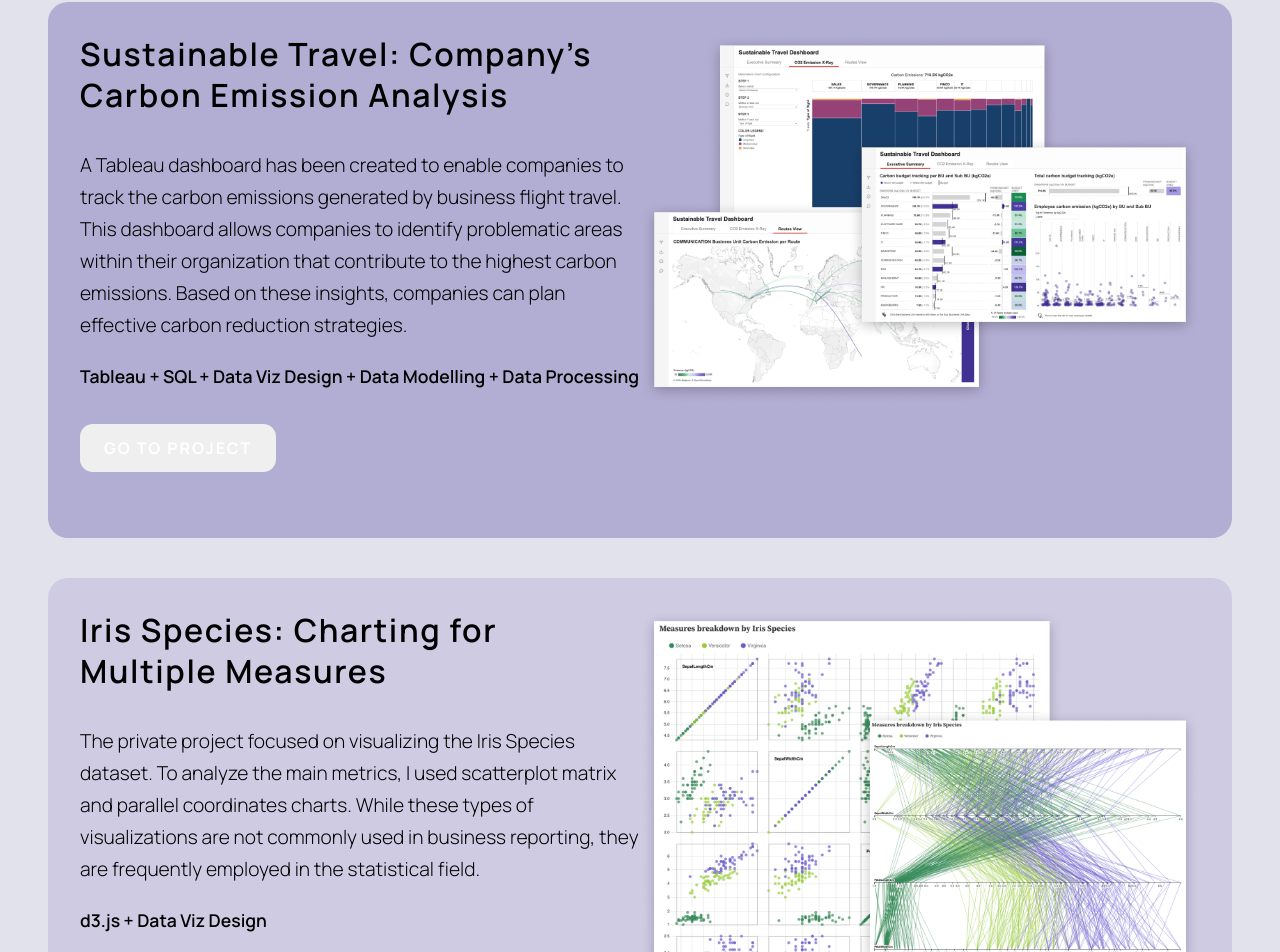
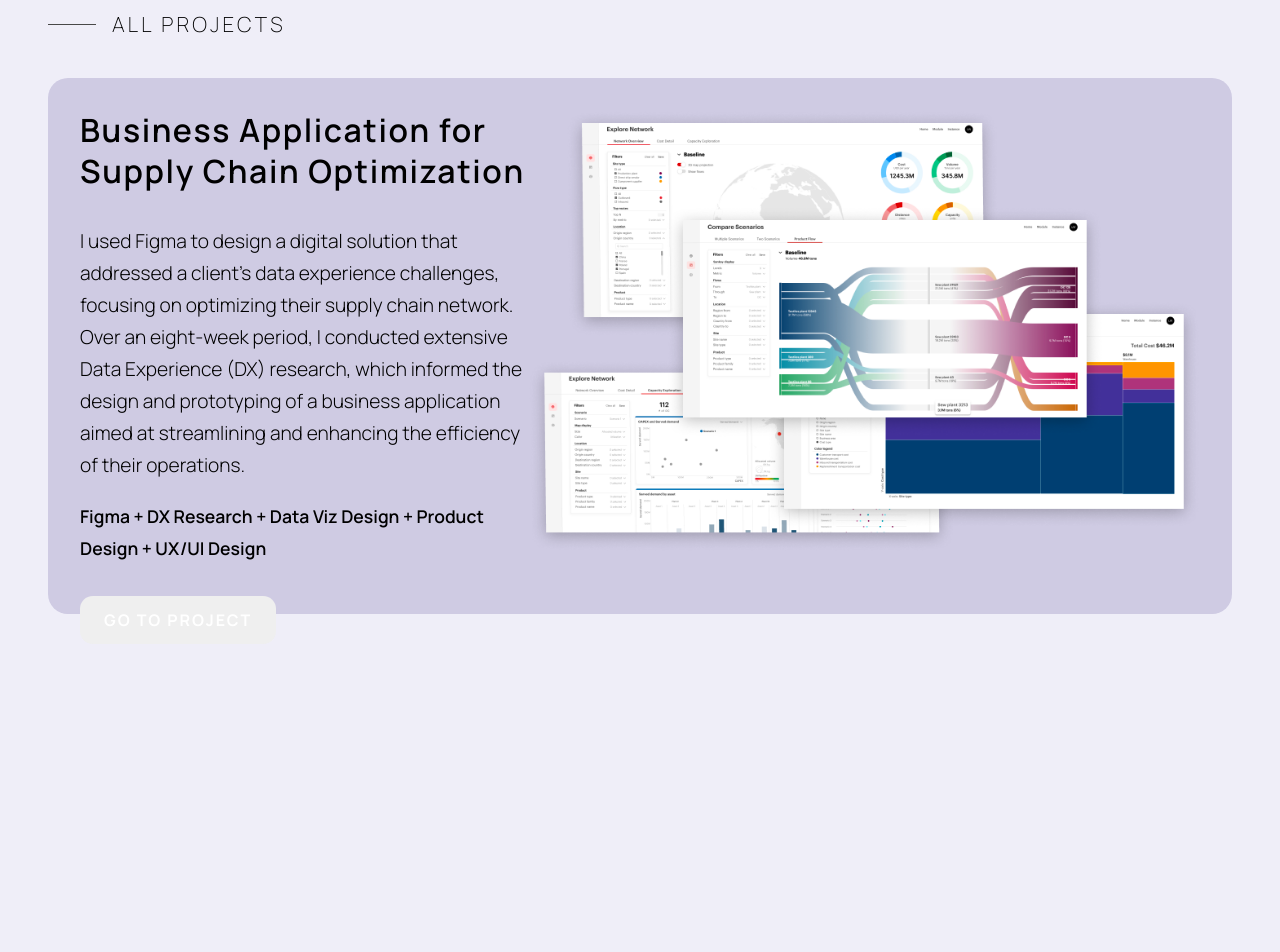
Before and after one commit to LiwiaWagner/Portfolio-Liwia-Wagner, a React (Create React App) app: page / in a window 1280 px wide. Shown: the part 1067-2019 px from the top of the page. Built offline with nearby package versions, Linux system fonts and the light colour scheme.

Commit message:
changes_09.10_1

```diff
--- a/src/UI/navbar/navbar.css
+++ b/src/UI/navbar/navbar.css
@@ -5,7 +5,7 @@ nav {
   top: 0;
   left: 0;
   background-color: var(--background-color);
-  opacity: 0.8;
+  opacity: 0.9;
   z-index: 99;
 }
 
--- a/src/components/card/Card.jsx
+++ b/src/components/card/Card.jsx
@@ -3,17 +3,34 @@ import React from "react";
 function Card(props) {
   const card = props.card;
   return (
+    <div id="four" className="project-container top-project-container-3">
+      <article>
         <div className="card-container">
           <div className="card-container-left">
             <p className="card-title">{card.title}</p>
             <p className="card-description">{card.description}</p>
             <p className="card-tools">{card.tools}</p>
-        <button className="btn-project">{card.btn_text}</button>
+            <button
+              className="btn-project"
+              style={{ backgroudColor: card.btn.color }}
+            >
+              {card.btn.text}
+            </button>
           </div>
           <div className="card-container-right">
-        <div className="img-desktop">{card.img_desktop}</div>
-        <div className="img-mobile">{card.img_mobile}</div>
+            <img
+              className="img-desktop"
+              src={card.images.desktop.src}
+              alt={card.images.desktop.alt}
+            />
+            <img
+              className="img-mobile"
+              src={card.images.mobile.src}
+              alt={card.images.mobile.alt}
+            />
           </div>
+        </div>
+      </article>
     </div>
   );
 }
--- a/src/components/card/card.css
+++ b/src/components/card/card.css
@@ -13,11 +13,11 @@
 }
 
 .card-container-left {
-  width: 100%;
+  width: 40%;
 }
 
 .card-container-right {
-  width: 100%;
+  width: 60%;
 }
 
 .card-title {
@@ -56,14 +56,6 @@
   letter-spacing: 0.12rem;
 }
 
-.btn-project-1 {
-  background-color: var(--btn-project-1);
-}
-
-.btn-project-2 {
-  background-color: var(--btn-project-2);
-}
-
 @media screen and (max-width: 430px) {
   .card-container {
     display: flex;
--- a/src/data.js
+++ b/src/data.js
@@ -10,79 +10,85 @@ import mobileImgCard4 from "../src/assets/m_card_picture_p4.png";
 export const cards = [
   {
     id: 1,
+    order: 4,
     title: "Business Application for Supply Chain Optimization",
     description: `I used Figma to design a digital solution that addressed a client’s data experience challenges, focusing on optimizing their supply chain network. Over an eight-week period, I conducted extensive Data Experience (DX) research, which informed the design and prototyping of a business application aimed at streamlining and enhancing the efficiency of their operations.`,
     tools:
       "Figma + DX Research + Data Viz Design + Product Design + UX/UI Design",
-    img_desktop: (
-      <img
-        src={desktopImgCard1}
-        alt="Sample pictures of data visualization project."
-      />
-    ),
-    img_mobile: (
-      <img
-        src={mobileImgCard1}
-        alt="Sample pictures of data visualization project."
-      />
-    ),
+    btn: { text: "GO TO PROJECT", color: "var(--btn-project-1)" },
+    images: {
+      desktop: {
+        src: desktopImgCard1,
+        alt: "Sample pictures of data visualization project.",
+      },
+      mobile: {
+        src: mobileImgCard1,
+        alt: "Sample pictures of data visualization project.",
+      },
+    },
   },
-  {
-    id: 2,
-    title: "Sustainable Travel: Company’s Carbon Emission Analysis",
-    description:
-      "A Tableau dashboard has been created to enable companies to track the carbon emissions generated by business flight travel. This dashboard allows companies to identify problematic areas within their organization that contribute to the highest carbon emissions. Based on these insights, companies can plan effective carbon reduction strategies.",
-    tools: "Tableau + SQL + Data Viz Design + Data Modelling + Data Processing",
-    img_desktop: (
-      <img
-        src={desktopImgCard2}
-        alt="Sample pictures of data visualization project."
-      />
-    ),
-    img_mobile: (
-      <img
-        src={mobileImgCard2}
-        alt="Sample pictures of data visualization project."
-      />
-    ),
-  },
-  {
-    id: 3,
-    title: "Iris Species: Charting for Multiple Measures",
-    description:
-      "The private project focused on visualizing the Iris Species dataset. To analyze the main metrics, I used scatterplot matrix and parallel coordinates charts. While these types of visualizations are not commonly used in business reporting, they are frequently employed in the statistical field.",
-    tools: "d3.js + Data Viz Design",
-    img_desktop: (
-      <img
-        src={desktopImgCard3}
-        alt="Sample pictures of data visualization project."
-      />
-    ),
-    img_mobile: (
-      <img
-        src={mobileImgCard3}
-        alt="Sample pictures of data visualization project."
-      />
-    ),
-  },
-  {
-    id: 4,
-    title: `Google BI Certificate:
-    Cyclistic Capstone Project`,
-    description:
-      "The capstone project of preparing Cyclistic’s customer analysis serves as final assignment for Google Business Intelligence Professional Certification.",
-    tools: "Tableau + Mapbox + SQL + Data Analysis + Data Viz Design",
-    img_desktop: (
-      <img
-        src={desktopImgCard4}
-        alt="Sample pictures of data visualization project."
-      />
-    ),
-    img_mobile: (
-      <img
-        src={mobileImgCard4}
-        alt="Sample pictures of data visualization project."
-      />
-    ),
-  },
+  // {
+  //   id: 2,
+  //   order: 1,
+  //   title: "Sustainable Travel: Company’s Carbon Emission Analysis",
+  //   description:
+  //     "A Tableau dashboard has been created to enable companies to track the carbon emissions generated by business flight travel. This dashboard allows companies to identify problematic areas within their organization that contribute to the highest carbon emissions. Based on these insights, companies can plan effective carbon reduction strategies.",
+  //   tools: "Tableau + SQL + Data Viz Design + Data Modelling + Data Processing",
+  //   btn_text: "GO TO PROJECT",
+  //   img_desktop: (
+  //     <img
+  //       src={desktopImgCard2}
+  //       alt="Sample pictures of data visualization project."
+  //     />
+  //   ),
+  //   img_mobile: (
+  //     <img
+  //       src={mobileImgCard2}
+  //       alt="Sample pictures of data visualization project."
+  //     />
+  //   ),
+  // },
+  // {
+  //   id: 3,
+  //   order: 3,
+  //   title: "Iris Species: Charting for Multiple Measures",
+  //   description:
+  //     "The private project focused on visualizing the Iris Species dataset. To analyze the main metrics, I used scatterplot matrix and parallel coordinates charts. While these types of visualizations are not commonly used in business reporting, they are frequently employed in the statistical field.",
+  //   tools: "d3.js + Data Viz Design",
+  //   btn_text: "GO TO OBSERVABLE NOTEBOOK",
+  //   img_desktop: (
+  //     <img
+  //       src={desktopImgCard3}
+  //       alt="Sample pictures of data visualization project."
+  //     />
+  //   ),
+  //   img_mobile: (
+  //     <img
+  //       src={mobileImgCard3}
+  //       alt="Sample pictures of data visualization project."
+  //     />
+  //   ),
+  // },
+  // {
+  //   id: 4,
+  //   order: 2,
+  //   title: `Google BI Certificate:
+  //   Cyclistic Capstone Project`,
+  //   description:
+  //     "The capstone project of preparing Cyclistic’s customer analysis serves as final assignment for Google Business Intelligence Professional Certification.",
+  //   tools: "Tableau + Mapbox + SQL + Data Analysis + Data Viz Design",
+  //   btn_text: "GO TO PROJECT",
+  //   img_desktop: (
+  //     <img
+  //       src={desktopImgCard4}
+  //       alt="Sample pictures of data visualization project."
+  //     />
+  //   ),
+  //   img_mobile: (
+  //     <img
+  //       src={mobileImgCard4}
+  //       alt="Sample pictures of data visualization project."
+  //     />
+  //   ),
+  // },
 ];
--- a/src/pages/home/Home.jsx
+++ b/src/pages/home/Home.jsx
@@ -4,15 +4,7 @@ import { useGSAP } from "@gsap/react";
 import gsap from "gsap";
 import "./home.css";
 import "../../components/card/card.css";
-import "./../../data";
-import desktopImgCard1 from "../../assets/d_card_picture_p1.png";
-import mobileImgCard1 from "../../assets/m_card_picture_p1.png";
-import desktopImgCard2 from "../../assets/d_card_picture_p2.png";
-import mobileImgCard2 from "../../assets/m_card_picture_p2.png";
-import desktopImgCard3 from "../../assets/d_card_picture_p3.png";
-import mobileImgCard3 from "../../assets/m_card_picture_p3.png";
-import desktopImgCard4 from "../../assets/d_card_picture_p4.png";
-import mobileImgCard4 from "../../assets/m_card_picture_p4.png";
+import { cards } from "./../../data";
 import Card from "../../components/card/Card";
 
 const getConfig = (trigger, startColor, endColor) => {
@@ -31,6 +23,9 @@ const getConfig = (trigger, startColor, endColor) => {
 };
 
 const Home = () => {
+  const topCards = cards.filter((card) => [1, 2, 3].includes(card.id));
+  const orderedCards = [...cards].sort((a, b) => a.order - b.order);
+
   useGSAP(() => {
     gsap
       .timeline()
@@ -74,21 +69,9 @@ const Home = () => {
         <h2 className="projects-title">TOP PROJECTS</h2>
       </div>
       <section className="projects-container top-projects-container">
-        <div id="two" className="project-container top-project-container-1">
-          <article className="card-container-left">
-            <Card card={cards[0]} />
-          </article>
-        </div>
-        <div id="three" className="project-container top-project-container-2">
-          <article className="card-container-left">
-            <Card card={cards[1]} />
-          </article>
-        </div>
-        <div id="four" className="project-container top-project-container-3">
-          <article className="card-container-right">
-            <Card card={cards[2]} />
-          </article>
-        </div>
+        {topCards.map((card, index) => (
+          <Card key={index} card={card} />
+        ))}
       </section>
 
       <div className="carousel"></div>
@@ -96,27 +79,10 @@ const Home = () => {
       <div>
         <h2 className="projects-title">ALL PROJECTS</h2>
       </div>
-      <section className="projects-container all-projects-container ">
-        <div id="two" className="project-container top-project-container-2">
-          <div className="card-container-right">
-            <Card card={cards[1]} />
-          </div>
-        </div>
-        <div id="three" className="project-container top-project-container-4">
-          <div className="card-container-left">
-            <Card card={cards[3]} />
-          </div>
-        </div>
-        <div id="four" className="project-container top-project-container-3">
-          <div className="card-container-right">
-            <Card card={cards[2]} />
-          </div>
-        </div>
-        <div id="four" className="project-container top-project-container-1">
-          <div className="card-container-right">
-            <Card card={cards[0]} />
-          </div>
-        </div>
+      <section className="projects-container all-projects-container">
+        {orderedCards.map((card, index) => (
+          <Card key={index} card={card} />
+        ))}
       </section>
 
       <div id="view" style={{ marginTop: 1000 }}>
@@ -127,87 +93,3 @@ const Home = () => {
 };
 
 export default Home;
-
-const cards = [
-  {
-    id: 1,
-    title: "Business Application for Supply Chain Optimization",
-    description: `I used Figma to design a digital solution that addressed a client’s data experience challenges, focusing on optimizing their supply chain network. Over an eight-week period, I conducted extensive Data Experience (DX) research, which informed the design and prototyping of a business application aimed at streamlining and enhancing the efficiency of their operations.`,
-    tools:
-      "Figma + DX Research + Data Viz Design + Product Design + UX/UI Design",
-    btn_text: "GO TO PROJECT",
-    img_desktop: (
-      <img
-        src={desktopImgCard1}
-        alt="Sample pictures of data visualization project."
-      />
-    ),
-    img_mobile: (
-      <img
-        src={mobileImgCard1}
-        alt="Sample pictures of data visualization project."
-      />
-    ),
-  },
-  {
-    id: 2,
-    title: "Sustainable Travel: Company’s Carbon Emission Analysis",
-    description:
-      "A Tableau dashboard has been created to enable companies to track the carbon emissions generated by business flight travel. This dashboard allows companies to identify problematic areas within their organization that contribute to the highest carbon emissions. Based on these insights, companies can plan effective carbon reduction strategies.",
-    tools: "Tableau + SQL + Data Viz Design + Data Modelling + Data Processing",
-    btn_text: "GO TO PROJECT",
-    img_desktop: (
-      <img
-        src={desktopImgCard2}
-        alt="Sample pictures of data visualization project."
-      />
-    ),
-    img_mobile: (
-      <img
-        src={mobileImgCard2}
-        alt="Sample pictures of data visualization project."
-      />
-    ),
-  },
-  {
-    id: 3,
-    title: "Iris Species: Charting for Multiple Measures",
-    description:
-      "The private project focused on visualizing the Iris Species dataset. To analyze the main metrics, I used scatterplot matrix and parallel coordinates charts. While these types of visualizations are not commonly used in business reporting, they are frequently employed in the statistical field.",
-    tools: "d3.js + Data Viz Design",
-    btn_text: "GO TO OBSERVABLE NOTEBOOK",
-    img_desktop: (
-      <img
-        src={desktopImgCard3}
-        alt="Sample pictures of data visualization project."
-      />
-    ),
-    img_mobile: (
-      <img
-        src={mobileImgCard3}
-        alt="Sample pictures of data visualization project."
-      />
-    ),
-  },
-  {
-    id: 4,
-    title: `Google BI Certificate:
-      Cyclistic Capstone Project`,
-    description:
-      "The capstone project of preparing Cyclistic’s customer analysis serves as final assignment for Google Business Intelligence Professional Certification.",
-    tools: "Tableau + Mapbox + SQL + Data Analysis + Data Viz Design",
-    btn_text: "GO TO PROJECT",
-    img_desktop: (
-      <img
-        src={desktopImgCard4}
-        alt="Sample pictures of data visualization project."
-      />
-    ),
-    img_mobile: (
-      <img
-        src={mobileImgCard4}
-        alt="Sample pictures of data visualization project."
-      />
-    ),
-  },
-];
--- a/src/pages/home/home.css
+++ b/src/pages/home/home.css
@@ -86,3 +86,12 @@
 .btn-project-2 {
   background-color: var(--btn-project-2);
 }
+
+@media screen and (max-width: 1024px) {
+  .hero-container {
+    padding: 1.25rem 1.25rem 0 1.25rem;
+  }
+}
+
+@media screen and (max-width: 413px) {
+}
```
Lines whose indentation alone changed are shown as unchanged.
